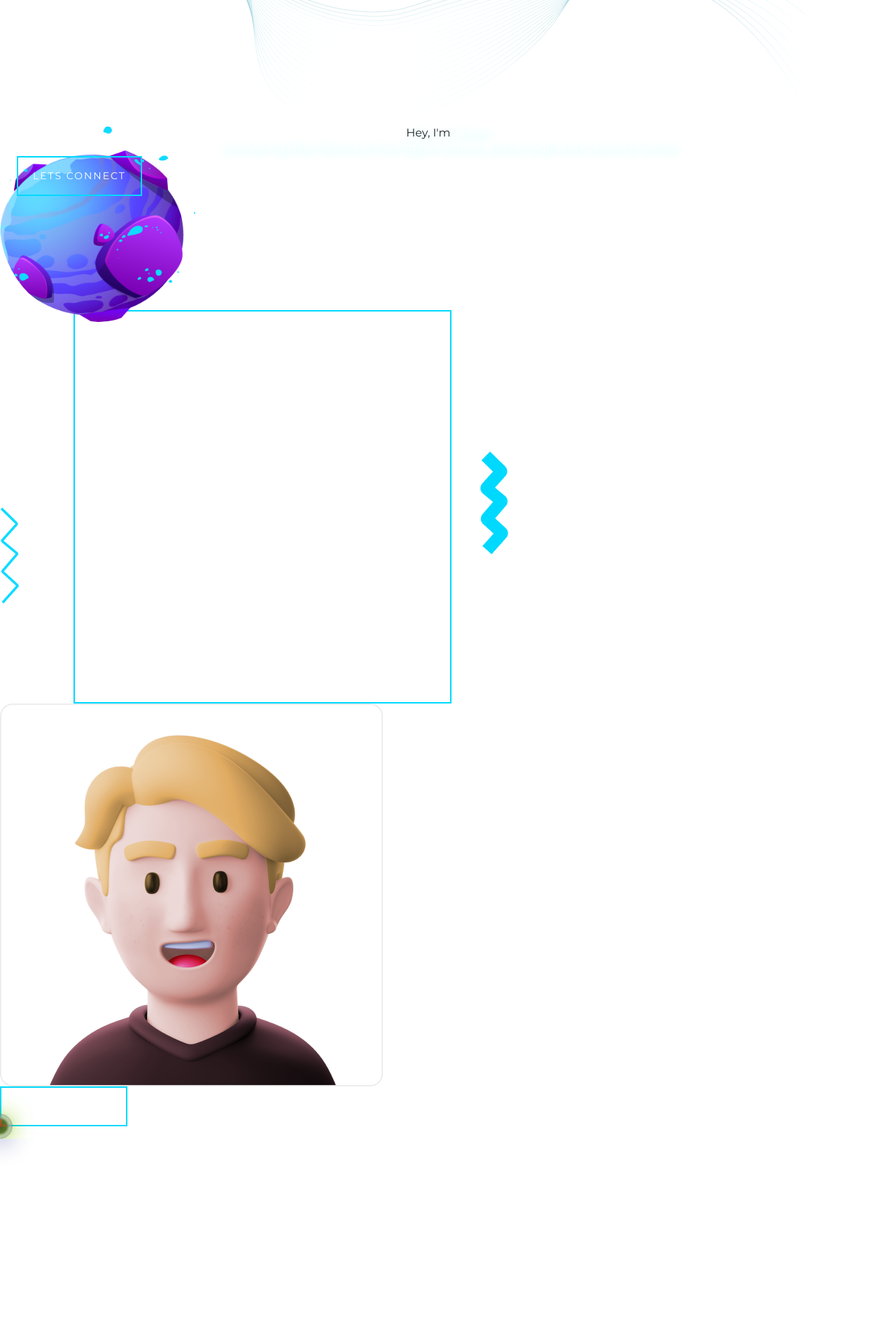
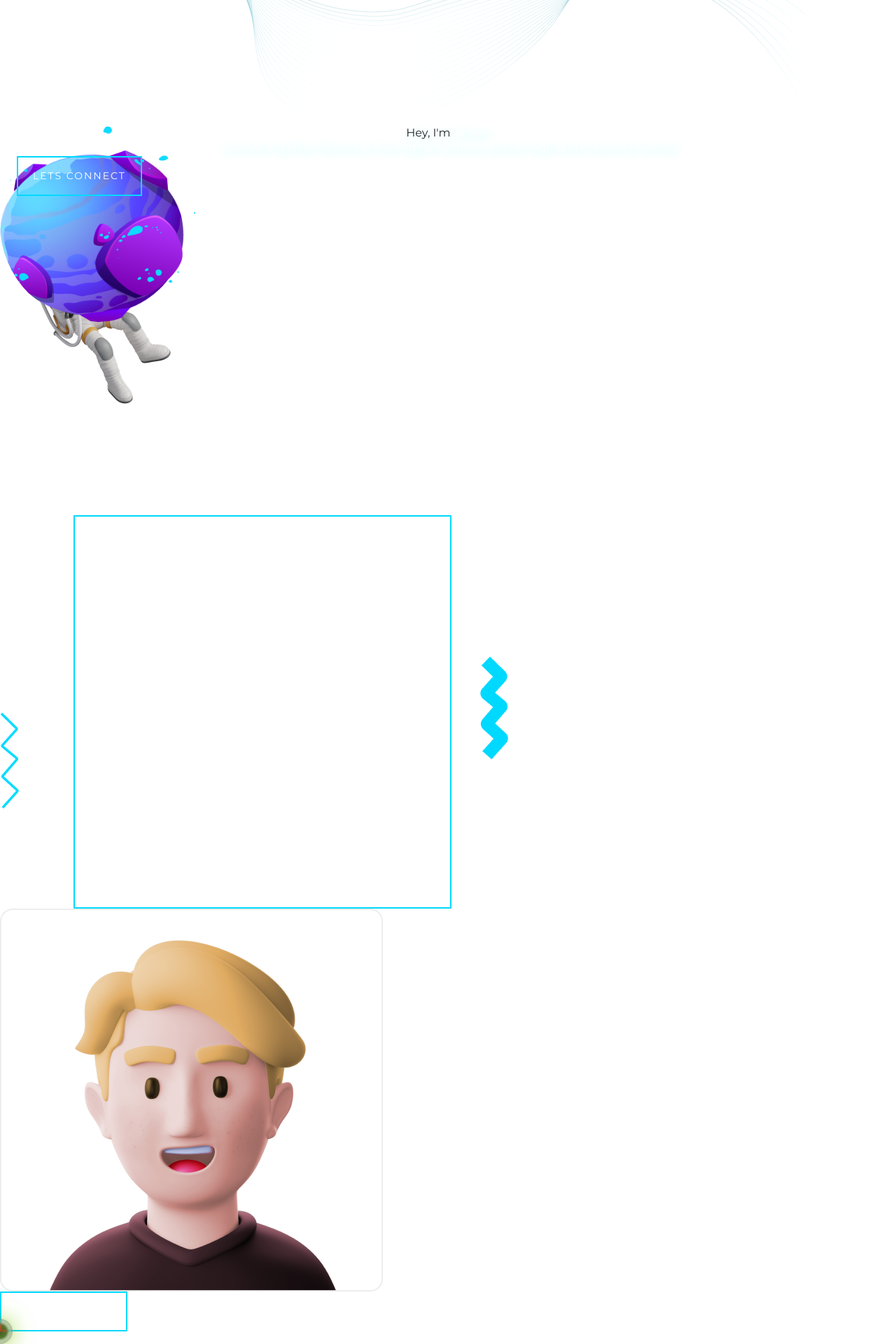
Before and after one commit to BishtAman/portfolio3.0, a React (Vite) app: page / in a window 1280 px wide. Shown: the part 1378-3298 px from the top of the page at 70% size. Before the commit the page ends 3005 px from the top, so only its background shows below. Built offline with nearby package versions, Linux system fonts and the light colour scheme.

Commit message:
astro img add

```diff
--- a/src/components/connect-Button/connect-Button.component.jsx
+++ b/src/components/connect-Button/connect-Button.component.jsx
@@ -1,13 +1,34 @@
 // ConnectButton component
 import "./connect-Button.styles.scss";
+import { motion } from "framer-motion";
+import { useEffect, useRef, useState } from "react";
+import { useInView } from "react-intersection-observer";
 
-export const ConnectButton = ({ buttonName }) => { // Destructure buttonName prop correctly
+export const ConnectButton = ({ buttonName }) => {
+  // Destructure buttonName prop correctly
+  const [ref, inView] = useInView();
+  const hasAnimatedRef = useRef(false);
+  const [animationDelay, setAnimationDelay] = useState(4.5);
+
+  useEffect(() => {
+    if (inView && !hasAnimatedRef.current) {
+      hasAnimatedRef.current = true;
+      setAnimationDelay(0);
+    }
+  }, [inView]);
+
   return (
-    <div className="">
 
-      <button className="slide_from_right"><span className="btn">{buttonName}</span></button>
+    <motion.div
+      ref={ref}
+      initial={{ y: 150, opacity: 0 }}
+      animate={inView ? { opacity: 1, y: 0 } : {}}
+      transition={{ duration: 0.7, delay: animationDelay }}
+    >
+      <button className="slide_from_right">
+        <span className="btn">{buttonName}</span>
+      </button>
+    </motion.div>
 
-
-    </div>
   );
 };
--- a/src/routes/about/about.component.jsx
+++ b/src/routes/about/about.component.jsx
@@ -1,11 +1,11 @@
 import { motion } from "framer-motion";
 import { useEffect, useRef } from "react";
 import { useInView } from "react-intersection-observer";
-
+import floating from '../../assets/floating.png'
 import "./about.styles.scss";
 import Frame from "../../assets/profileFrame.png";
 import Man from "../../assets/man.png";
-import { ConnectButton } from "../../components/connect-Button/connect-Button.component";
+// import { ConnectButton } from "../../components/connect-Button/connect-Button.component";
 export const About = () => {
   const [ref, inView] = useInView();
   const hasAnimatedRef = useRef(false);
@@ -19,16 +19,20 @@ export const About = () => {
   return (
     <main className="w-[100%] h-[100vh] my-[40px] text-white space-y-[70px]">
       <section className="flex w-[100%]">
-
         <section className="flex flex-col justify-between w-[50%] pl-[70px] space-y-8 max-[900px]:w-[100%] max-[900px]:px-[70px] max-[460px]:px-[30px]">
           <motion.h1
             ref={ref}
             initial={{ x: -50, opacity: 0 }}
             animate={inView ? { opacity: 1, x: 0 } : {}}
             transition={{ duration: 0.7 }}
-            className="text-[60px] font-extrabold max-[520px]:text-[50px] max-[460px]:text-[40px]"
+            className="relative flex items-center text-[60px] font-extrabold max-[520px]:text-[50px] max-[460px]:text-[40px]"
           >
             <span className="text-[#0EDBFF] about-text ">ABOUT</span>
+            <img
+              src={floating}
+              alt="floating"
+              className="floating-astro absolute left-[230px] mt-[-15px] h-[88px] max-[460px]:left-[150px]"
+            />
           </motion.h1>
           <motion.p
             ref={ref}
@@ -50,25 +54,32 @@ export const About = () => {
           </motion.p>
         </section>
 
-        <motion.section
-          className="relative flex justify-center max-[900px]:w-[0%]"
-        >
+        <motion.section className="relative flex justify-center max-[900px]:w-[0%] m-auto">
           <img
             src={Frame}
             alt="this is frame"
-            className="h-[400px] max-[1170px]:h-[350px]  max-[900px]:hidden"
+            className="h-[400px]  max-[1170px]:h-[350px]  max-[900px]:hidden "
           />
           <img
             src={Man}
             alt="this is man"
-            className="h-[400px] absolute top-[-30px] left-[20%] max-[1170px]:h-[350px] max-[900px]:hidden"
+            className="h-[400px] absolute top-[-30px] left-[6%] max-[1170px]:h-[350px] max-[900px]:hidden"
           />
         </motion.section>
-
       </section>
 
       <section className="flex pl-[80px] max-[520px]:pl-[0px] max-[520px]:justify-center">
-        <ConnectButton buttonName="Download cv" />
+        {/* <ConnectButton buttonName="Download cv" /> */}
+        <div
+          // ref={ref}
+          // initial={{ x: -50, opacity: 0 }}
+          // animate={inView ? { opacity: 1, x: 0 } : {}}
+          // transition={{ duration: 0.7, delay: 0.2 }}
+        >
+          <button className="slide_from_right">
+            <span className="btn">DOWNLOAD CV</span>
+          </button>
+        </div>
         {/* <div></div> */}
       </section>
     </main>
--- a/src/routes/about/about.styles.scss
+++ b/src/routes/about/about.styles.scss
@@ -1,4 +1,13 @@
 .about-text {
-    text-shadow: 4px 4px 0px rgb(255 255 255);
+  text-shadow: 3px 3px 0px rgb(255 255 255);
+}
 
+.floating-astro {
+  animation: floating 3s forwards infinite  ease-in-out;
 }
+
+@keyframes floating {
+  50%{
+    margin-top: 15px;
+  }
+}
```
Also changed, not shown: src/assets/floating.png (added).
